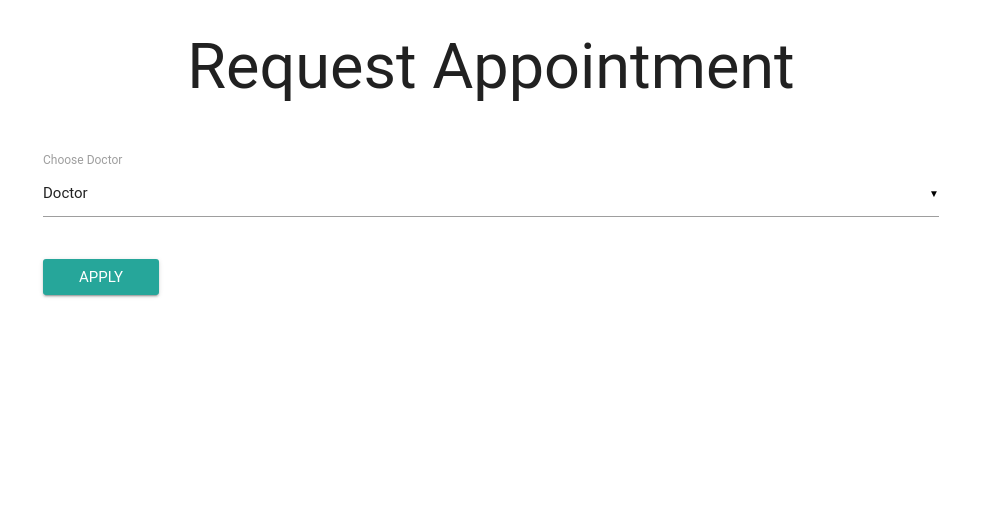
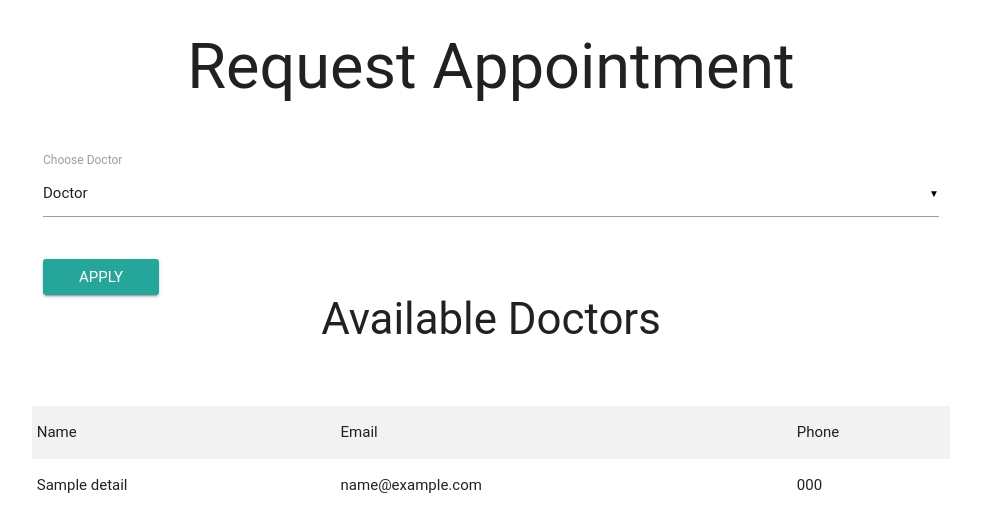
Before and after one commit to sherlockparadox/HealthCloud, a PHP site: page /citizen_apply_request.php in a window 1280 px wide. Shown: the top 532 px of the page, without its empty margins (149-1130 px from the left). Run offline with PHP 8.4, Linux system fonts and the light colour scheme; tables that the repository leaves empty or names only in its code hold one stand-in row (values such as "Sample post"); some libraries are stand-ins or nearby versions; some web fonts are replaced.

Commit message:
citizen_apply_request
Added "available doctors" table.

```diff
--- a/Back-End/appointments/citizen_apply_request.php
+++ b/Back-End/appointments/citizen_apply_request.php
@@ -45,8 +45,36 @@ session_start();
   }
 
 ?>
+
 </select><br>
 <input class = "btn waves-effect waves-teal" type="submit" name="submit" value="Apply">
 </form>
+    <br>
+    <br>
+    <h3><center>  Available Doctors </center></h3>
+    <br>
+    <br>
+    <table class="striped">
+            <tr class="">
+                <td>Name</td>
+                <td>Email</td>
+                <td>Phone</td>
+            </tr>
+            <?php
+                $query1 = "SELECT Name,Email,Phone FROM phc_details";
+                $retval1 = mysqli_query( $conn,$query1 );
+                while ($row = mysqli_fetch_array($retval1)) {
+                   echo "<tr>";
+                    $name1 = $row["Name"];
+                    $email = $row["Email"];
+                    $phone = $row["Phone"];
+                   echo "<td>".$name1."</td>";
+                   echo "<td>".$email."</td>";
+                   echo "<td>".$phone."</td>";
+                   echo "</tr>";
+               }
+
+            ?>
+        </table>
 </body>
 </html>
```
Also changed, not shown: 2 other files.
